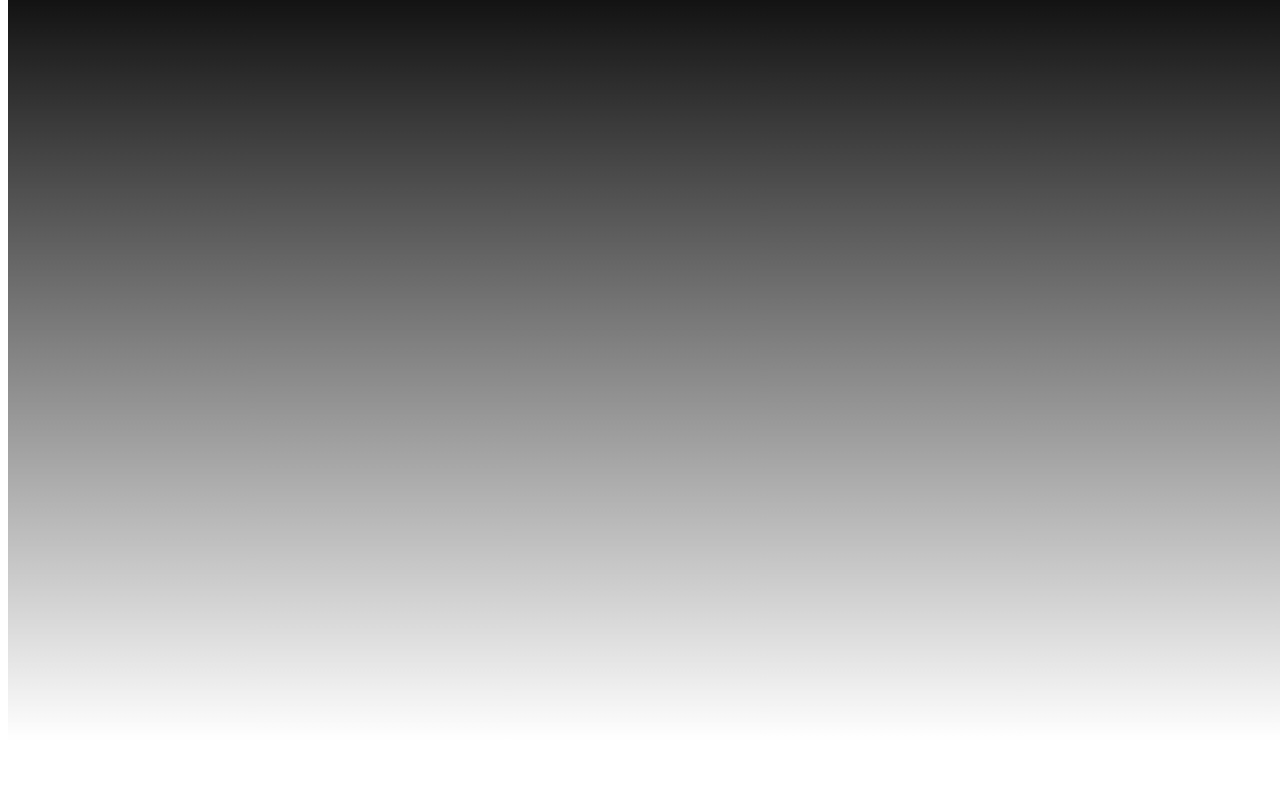
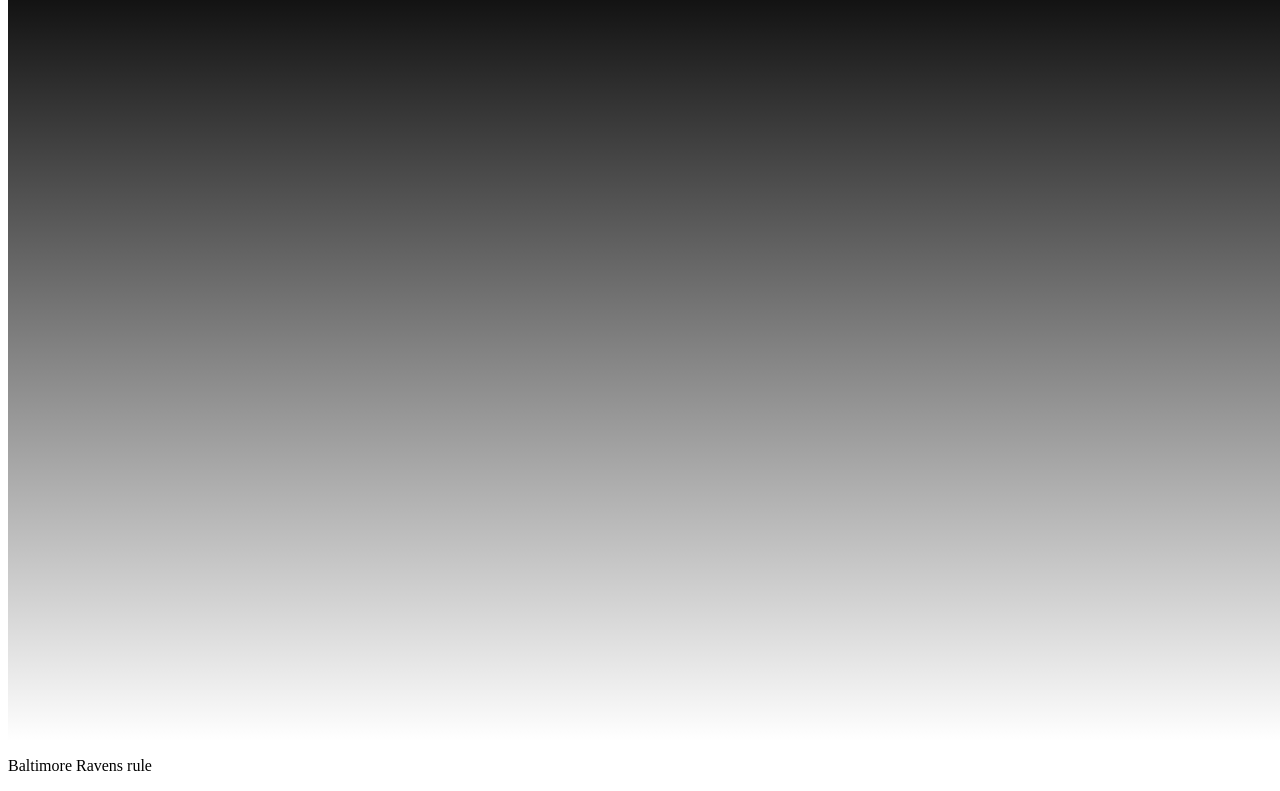
Before and after one commit to SnowRaven52/SnowRaven52.github.io, a plain HTML site: page index.html in a window 1280 px wide. Shown: the part 67-858 px from the top of the page. Before the commit the page ends 816 px from the top, so only its background shows below. Drawn offline with Linux system fonts and the light colour scheme.

Commit message:
Update index.html

```diff
--- a/index.html
+++ b/index.html
@@ -19,5 +19,6 @@ div {
  background: linear-gradient(black, white);
 }
 </style>
+ <p>Baltimore Ravens rule</p>
 </body>
 </html>
```
